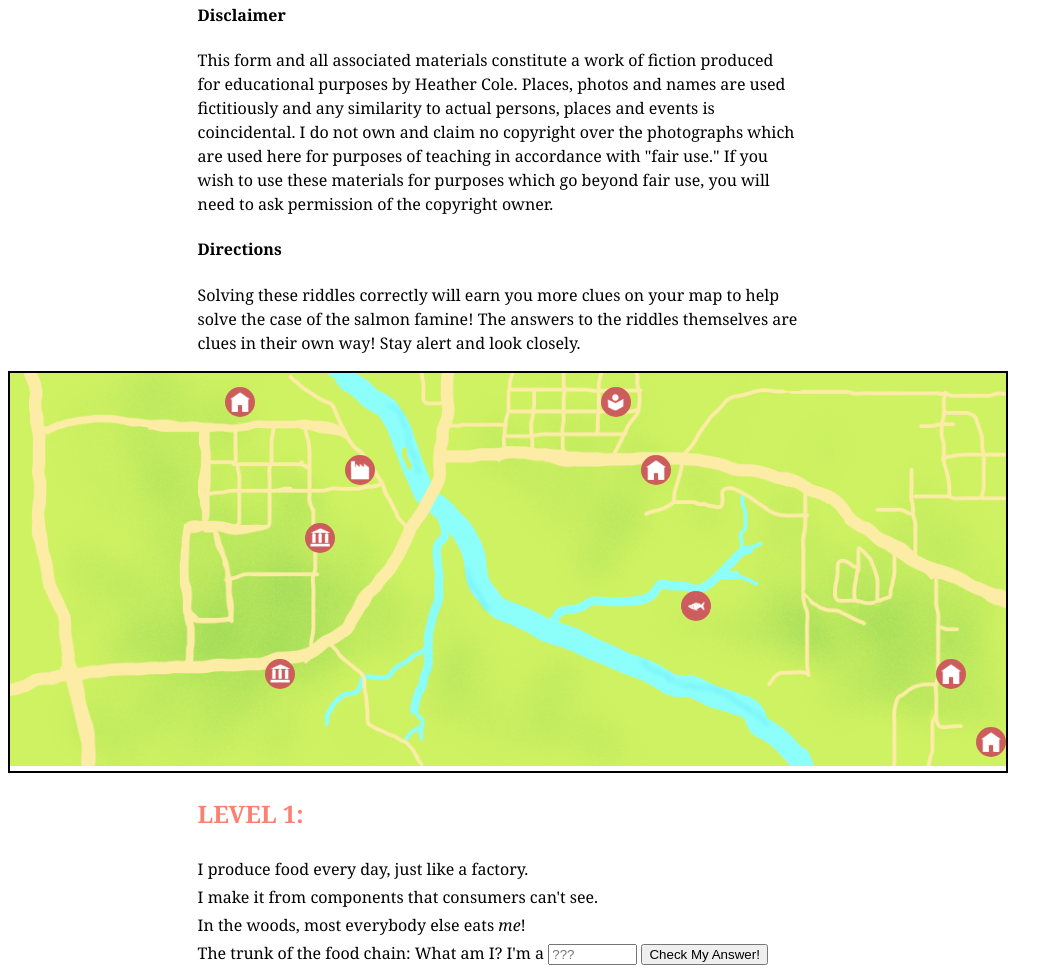
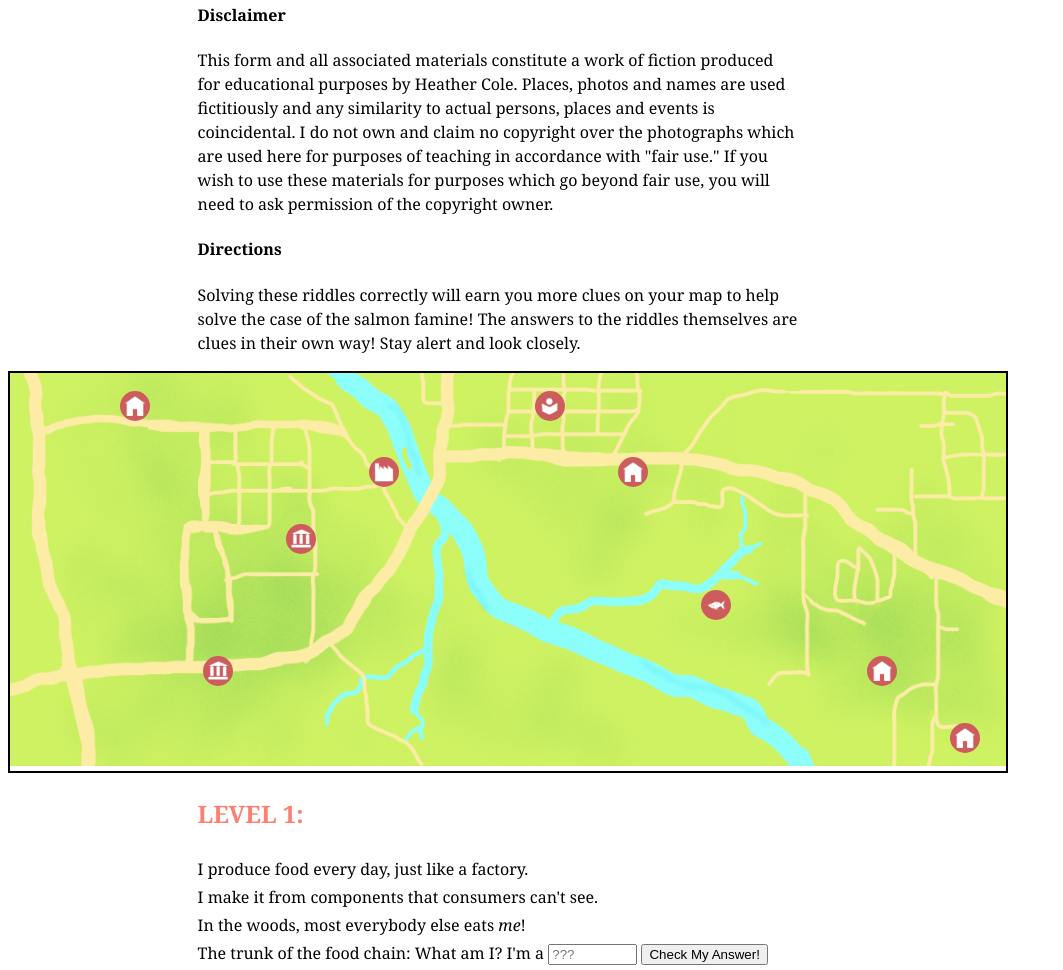
Before and after one commit to jhcolepiano/salmon-famine, a plain HTML site: page index.html in a window 1280 px wide. Shown: the part 408-1378 px from the top of the page, without its empty margins (0-1063 px from the left). Drawn offline with Linux system fonts and the light colour scheme.

Commit message:
Updated map to place icons

```diff
--- a/styles.css
+++ b/styles.css
@@ -111,17 +111,9 @@ footer {
 #navWrapper {
     border: 2px solid black;
     display: grid;
-    grid-template:  ". . . c . . . . . . . ." fr
-                    ". a . . . . . . . g . ." fr
-                    ". . b . . . i . . . h ." fr
-                    ". . . . d . . . . . . ." fr
-                    ". . . . . . . . f . . ." fr
-                    ". . . . . . e . . . . ." fr / repeat(12, 1 fr);
-    /*overflow: hidden;*/
+    grid-template-columns: repeat(12, 1fr);
+    grid-template-rows: repeat(6, 1fr);
     max-width: 1000px;
-    /*min-height: 300px;
-    max-height: 400px;*/
-    gap: 10px 10px;
     justify-items: center;
     align-items: center;
     justify-content: center;
```
